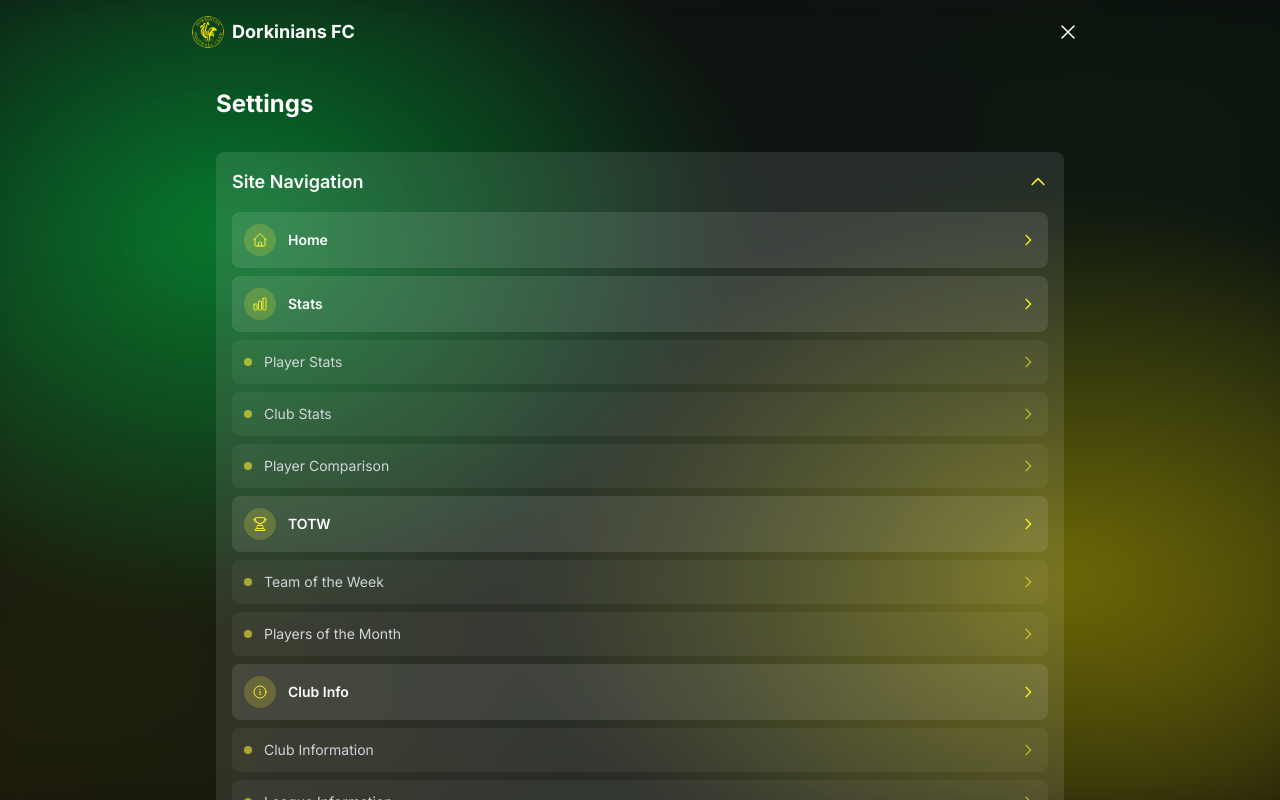
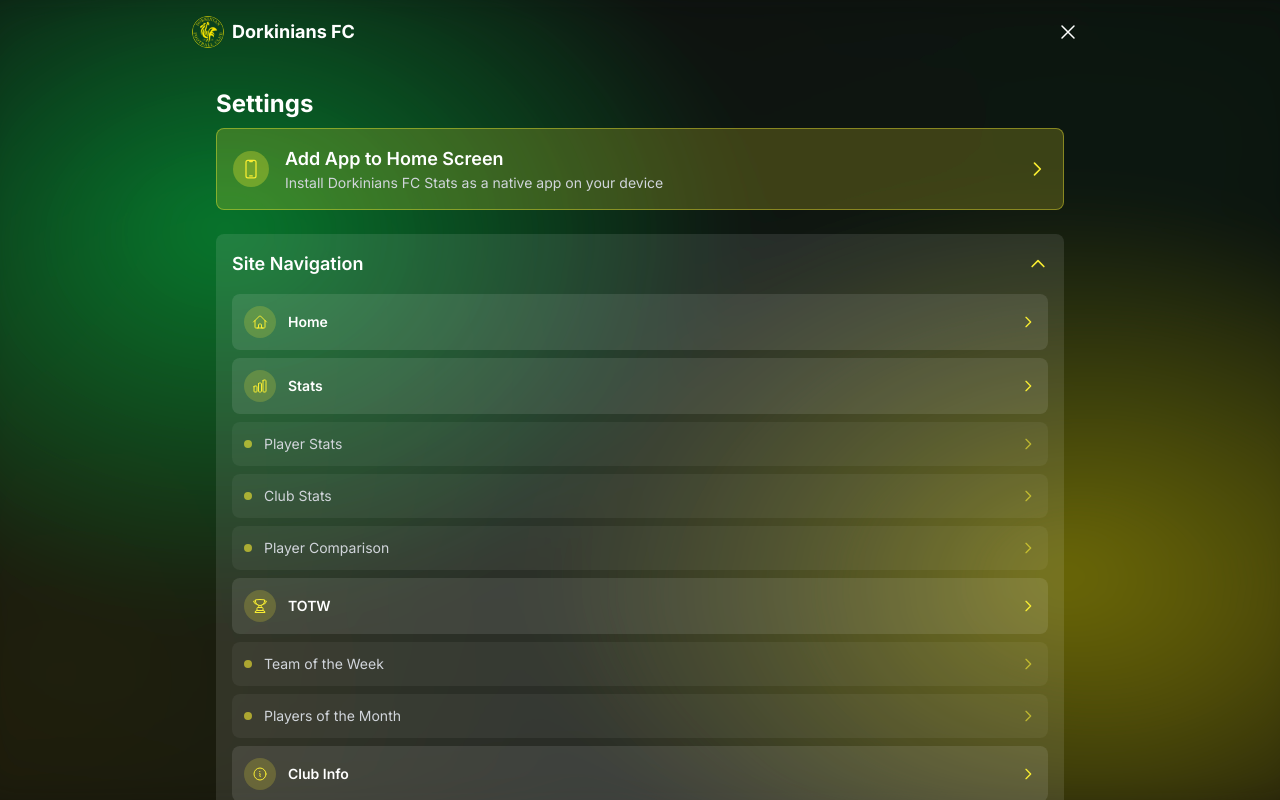
Before and after one commit to bangsluke/Dorkinians-Website-V3, a Next.js app: page /settings in a window 1280 px wide. Built offline with nearby package versions, Linux system fonts and the light colour scheme; no server answers.

Commit message:
Fixes to the PWA install button

```diff
--- a/components/PWAInstallButton.tsx
+++ b/components/PWAInstallButton.tsx
@@ -1,7 +1,7 @@
 "use client";
 
 import { useState, useEffect } from "react";
-import { motion } from "framer-motion";
+import { motion, AnimatePresence } from "framer-motion";
 import { DevicePhoneMobileIcon, CheckIcon, XMarkIcon } from "@heroicons/react/24/outline";
 
 // Define BeforeInstallPromptEvent type
@@ -17,6 +17,9 @@ export default function PWAInstallButton() {
 	const [isIOS, setIsIOS] = useState(false);
 	const [isStandalone, setIsStandalone] = useState(false);
 	const [isMobile, setIsMobile] = useState(false);
+	const [isInstalling, setIsInstalling] = useState(false);
+	const [installError, setInstallError] = useState<string | null>(null);
+	const [showButton, setShowButton] = useState(false);
 
 	useEffect(() => {
 		// Check if app is already installed (standalone mode)
@@ -38,20 +41,35 @@ export default function PWAInstallButton() {
 			setIsMobile(isMobileDevice);
 		};
 
+		// Check if browser supports PWA installation (Chrome, Edge, etc.)
+		const checkPWASupport = () => {
+			const isChrome = /Chrome/.test(navigator.userAgent) && /Google Inc/.test(navigator.vendor);
+			const isEdge = /Edg/.test(navigator.userAgent);
+			const supportsPWA = isChrome || isEdge || isMobile;
+			return supportsPWA;
+		};
+
 		checkStandalone();
 		checkIOS();
 		checkMobile();
+
+		// Show button if mobile or if browser supports PWA installation
+		const supportsPWA = checkPWASupport();
+		setShowButton(supportsPWA);
 
 		// Listen for the beforeinstallprompt event
 		const handleBeforeInstallPrompt = (e: Event) => {
 			e.preventDefault();
 			setDeferredPrompt(e as BeforeInstallPromptEvent);
+			setShowButton(true);
 		};
 
 		// Listen for app installed event
 		const handleAppInstalled = () => {
 			setIsInstalled(true);
 			setDeferredPrompt(null);
+			setIsInstalling(false);
+			setInstallError(null);
 		};
 
 		window.addEventListener("beforeinstallprompt", handleBeforeInstallPrompt);
@@ -65,20 +83,35 @@ export default function PWAInstallButton() {
 
 	const handleInstallClick = async () => {
 		if (deferredPrompt) {
+			setIsInstalling(true);
+			setInstallError(null);
+
+			try {
 				// Show the install prompt
-			deferredPrompt.prompt();
+				await deferredPrompt.prompt();
 				const { outcome } = await deferredPrompt.userChoice;
 
 				if (outcome === "accepted") {
-				console.log("User accepted the install prompt");
+					// Installation will be confirmed via appinstalled event
+					setIsInstalling(false);
 				} else {
-				console.log("User dismissed the install prompt");
+					setIsInstalling(false);
+					setInstallError("Installation was cancelled");
 				}
 
 				setDeferredPrompt(null);
+			} catch (error) {
+				console.error("Installation error:", error);
+				setIsInstalling(false);
+				setInstallError("Failed to show installation prompt. Please try using your browser's menu to install the app.");
+				setDeferredPrompt(null);
+			}
 		} else if (isIOS) {
 			// Show iOS instructions
 			setShowIOSInstructions(true);
+		} else {
+			// No prompt available - provide helpful message
+			setInstallError("Installation prompt not available. Please use your browser's menu (⋮ or ⋯) and select 'Install App' or 'Add to Home Screen'.");
 		}
 	};
 
@@ -106,71 +139,105 @@ export default function PWAInstallButton() {
 		);
 	}
 
-	// Don't show the button if not mobile or if neither install prompt nor iOS
-	if (!isMobile || (!deferredPrompt && !isIOS)) {
+	// Don't show the button if app is already installed or button shouldn't be shown
+	if (!showButton) {
 		return null;
 	}
 
 	return (
 		<>
+			<div className='space-y-2'>
 				<motion.button
 					onClick={handleInstallClick}
-				className='w-full p-4 rounded-lg bg-dorkinians-yellow/20 hover:bg-dorkinians-yellow/30 border border-dorkinians-yellow/40 transition-all duration-200 text-left'
-				whileHover={{ scale: 1.02 }}
-				whileTap={{ scale: 0.98 }}
+					disabled={isInstalling}
+					className='w-full p-4 rounded-lg bg-dorkinians-yellow/20 hover:bg-dorkinians-yellow/30 border border-dorkinians-yellow/40 transition-all duration-200 text-left disabled:opacity-50 disabled:cursor-not-allowed'
+					whileHover={{ scale: isInstalling ? 1 : 1.02 }}
+					whileTap={{ scale: isInstalling ? 1 : 0.98 }}
 					initial={{ opacity: 0, y: 20 }}
 					animate={{ opacity: 1, y: 0 }}>
 					<div className='flex items-center space-x-4'>
 						<div className='p-2 rounded-full bg-dorkinians-yellow/30'>
+							{isInstalling ? (
+								<div className='w-5 h-5 border-2 border-dorkinians-yellow border-t-transparent rounded-full animate-spin'></div>
+							) : (
 								<DevicePhoneMobileIcon className='w-5 h-5 text-dorkinians-yellow' />
+							)}
 						</div>
 						<div className='flex-1'>
-						<h3 className='text-lg font-semibold text-white'>Add App to Home Screen</h3>
+							<h3 className='text-lg font-semibold text-white'>
+								{isInstalling ? "Installing..." : "Add App to Home Screen"}
+							</h3>
 							<p className='text-sm text-gray-300'>
-							{isIOS
+								{isInstalling
+									? "Please confirm the installation in the browser prompt"
+									: isIOS
 									? "Add Dorkinians FC Stats to your home screen for quick access"
 									: "Install Dorkinians FC Stats as a native app on your device"}
 							</p>
 						</div>
+						{!isInstalling && (
 							<div className='text-dorkinians-yellow'>
 								<svg className='w-5 h-5' fill='none' stroke='currentColor' viewBox='0 0 24 24'>
 									<path strokeLinecap='round' strokeLinejoin='round' strokeWidth={2} d='M9 5l7 7-7 7' />
 								</svg>
 							</div>
+						)}
 					</div>
 				</motion.button>
 
+				{installError && (
+					<div className='p-3 rounded-lg bg-red-500/20 border border-red-500/30'>
+						<p className='text-sm text-red-300'>{installError}</p>
+					</div>
+				)}
+			</div>
+
 			{/* iOS Instructions Modal */}
 			{showIOSInstructions && (
+				<AnimatePresence>
+					<>
+						{/* Backdrop */}
 						<motion.div
+							className='fixed inset-0 bg-black/50 z-[9999]'
 							initial={{ opacity: 0 }}
 							animate={{ opacity: 1 }}
 							exit={{ opacity: 0 }}
-					className='fixed inset-0 bg-black/50 flex items-center justify-center z-50 p-4'
-					onClick={closeIOSInstructions}>
+							onClick={closeIOSInstructions}
+						/>
+
+						{/* Full-screen modal */}
 						<motion.div
-						initial={{ scale: 0.9, opacity: 0 }}
-						animate={{ scale: 1, opacity: 1 }}
-						exit={{ scale: 0.9, opacity: 0 }}
-						className='bg-gray-900 rounded-lg p-6 max-w-md w-full border border-gray-700'
-						onClick={(e) => e.stopPropagation()}>
-						<div className='flex items-center justify-between mb-4'>
-							<h3 className='text-xl font-bold text-white'>Add to Home Screen</h3>
-							<button onClick={closeIOSInstructions} className='p-2 rounded-full hover:bg-gray-700 transition-colors'>
-								<XMarkIcon className='w-5 h-5 text-gray-400' />
+							className='fixed inset-0 h-screen w-screen z-[10000] shadow-xl'
+							style={{ backgroundColor: '#0f0f0f' }}
+							initial={{ opacity: 0 }}
+							animate={{ opacity: 1 }}
+							exit={{ opacity: 0 }}
+							transition={{ type: "spring", stiffness: 300, damping: 30 }}>
+							<div className='h-full flex flex-col'>
+								{/* Header */}
+								<div className='flex items-center justify-between p-4 border-b border-white/20'>
+									<h2 className='text-lg font-semibold text-white'>Add to Home Screen</h2>
+									<button
+										onClick={closeIOSInstructions}
+										className='p-2 text-white/60 hover:text-white hover:bg-white/20 rounded-full transition-colors'>
+										<XMarkIcon className='w-5 h-5' />
 									</button>
 								</div>
 
+								{/* Scrollable content */}
+								<div
+									className='flex-1 overflow-y-auto p-4 space-y-4'
+									style={{ WebkitOverflowScrolling: 'touch' }}>
 									<div className='space-y-4 text-gray-300'>
-							<p className='text-sm'>To add Dorkinians FC Stats to your home screen:</p>
+										<p className='text-sm text-white'>To add Dorkinians FC Stats to your home screen:</p>
 
 										<div className='space-y-3'>
 											<div className='flex items-start space-x-3'>
 												<div className='w-6 h-6 rounded-full bg-dorkinians-yellow text-black text-sm font-bold flex items-center justify-center flex-shrink-0 mt-0.5'>
 													1
 												</div>
-									<p className='text-sm'>
-										Tap the <strong>Share</strong> button at the bottom of your Safari browser
+												<p className='text-sm text-white/80'>
+													Tap the <strong>Share</strong> button at the bottom of your browser
 												</p>
 											</div>
 
@@ -178,7 +245,7 @@ export default function PWAInstallButton() {
 												<div className='w-6 h-6 rounded-full bg-dorkinians-yellow text-black text-sm font-bold flex items-center justify-center flex-shrink-0 mt-0.5'>
 													2
 												</div>
-									<p className='text-sm'>
+												<p className='text-sm text-white/80'>
 													Scroll down and tap <strong>&quot;Add to Home Screen&quot;</strong>
 												</p>
 											</div>
@@ -187,7 +254,7 @@ export default function PWAInstallButton() {
 												<div className='w-6 h-6 rounded-full bg-dorkinians-yellow text-black text-sm font-bold flex items-center justify-center flex-shrink-0 mt-0.5'>
 													3
 												</div>
-									<p className='text-sm'>
+												<p className='text-sm text-white/80'>
 													Tap <strong>&quot;Add&quot;</strong> to confirm
 												</p>
 											</div>
@@ -195,20 +262,24 @@ export default function PWAInstallButton() {
 
 										<div className='mt-4 p-3 bg-blue-500/20 border border-blue-500/30 rounded-lg'>
 											<p className='text-xs text-blue-300'>
-									💡 <strong>Tip:</strong> The app will appear on your home screen like any other app and work offline!
+												💡 <strong>Tip:</strong> The app will appear on your home screen like any other app!
 											</p>
 										</div>
 									</div>
+								</div>
 
-						<div className='mt-6 flex justify-end'>
+								{/* Footer with close button */}
+								<div className='p-4 border-t border-white/20'>
 									<button
 										onClick={closeIOSInstructions}
-								className='px-4 py-2 bg-dorkinians-yellow text-black rounded-lg font-semibold hover:bg-dorkinians-yellow/90 transition-colors'>
+										className='w-full px-4 py-2 bg-dorkinians-yellow text-black rounded-lg font-semibold hover:bg-dorkinians-yellow/90 transition-colors'>
 										Got it!
 									</button>
 								</div>
+							</div>
 						</motion.div>
-				</motion.div>
+					</>
+				</AnimatePresence>
 			)}
 		</>
 	);
--- a/lib/services/pwaUpdateService.ts
+++ b/lib/services/pwaUpdateService.ts
@@ -9,7 +9,6 @@ export interface UpdateInfo {
 class PWAUpdateService {
 	private updateAvailable = false;
 	private updateCallback?: (updateInfo: UpdateInfo) => void;
-	private deferredPrompt: any = null;
 
 	constructor() {
 		this.initializeUpdateListener();
@@ -18,14 +17,6 @@ class PWAUpdateService {
 	private initializeUpdateListener() {
 		// Only run on client side
 		if (typeof window === "undefined") return;
-
-		// Listen for the beforeinstallprompt event
-		window.addEventListener("beforeinstallprompt", (e) => {
-			e.preventDefault();
-			this.deferredPrompt = e;
-			this.updateAvailable = true;
-			this.notifyUpdateAvailable();
-		});
 
 		// Listen for service worker updates
 		if ("serviceWorker" in navigator) {
@@ -253,23 +244,6 @@ class PWAUpdateService {
 		}
 	}
 
-	public async performUpdate(): Promise<boolean> {
-		// Only run on client side
-		if (typeof window === "undefined") return false;
-
-		if (this.deferredPrompt) {
-			this.deferredPrompt.prompt();
-			const { outcome } = await this.deferredPrompt.userChoice;
-			this.deferredPrompt = null;
-
-			if (outcome === "accepted") {
-				this.updateAvailable = false;
-				return true;
-			}
-		}
-		return false;
-	}
-
 	public dismissUpdate() {
 		this.updateAvailable = false;
 	}
```
Lines whose indentation alone changed are shown as unchanged.
